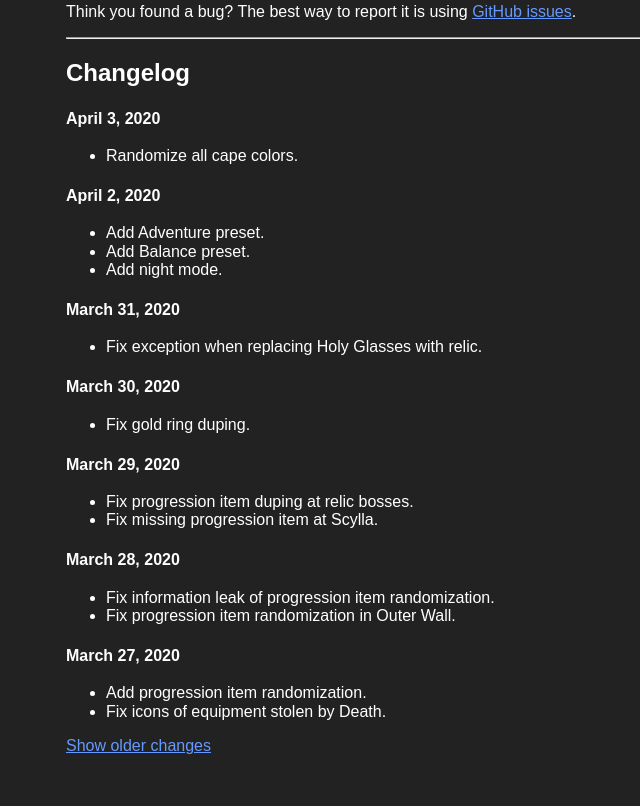
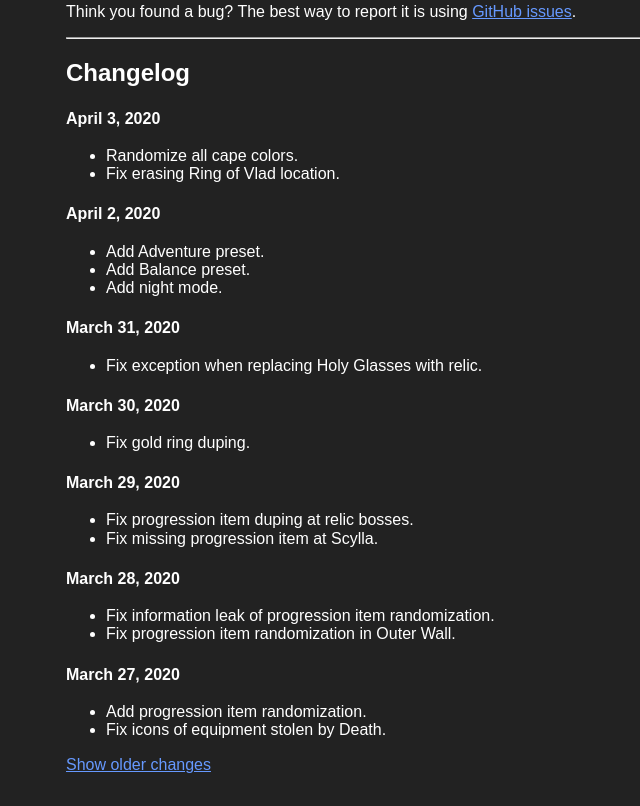
Before and after one commit to 3snowp7im/SotN-Randomizer, a website with bundled scripts: page index.html in a window 1280 px wide. Shown: the part 1246-2052 px from the top of the page, without its empty margins (126-766 px from the left). Built offline with nearby package versions, Linux system fonts and the light colour scheme; some icons are missing.

Commit message:
Update changelog

```diff
--- a/index.html
+++ b/index.html
@@ -240,6 +240,7 @@
       <h3><time>April 3, 2020</time></h3>
       <ul>
         <li>Randomize all cape colors.</li>
+        <li>Fix erasing Ring of Vlad location.</li>
       </ul>
       <h3><time>April 2, 2020</time></h3>
       <ul>
```
